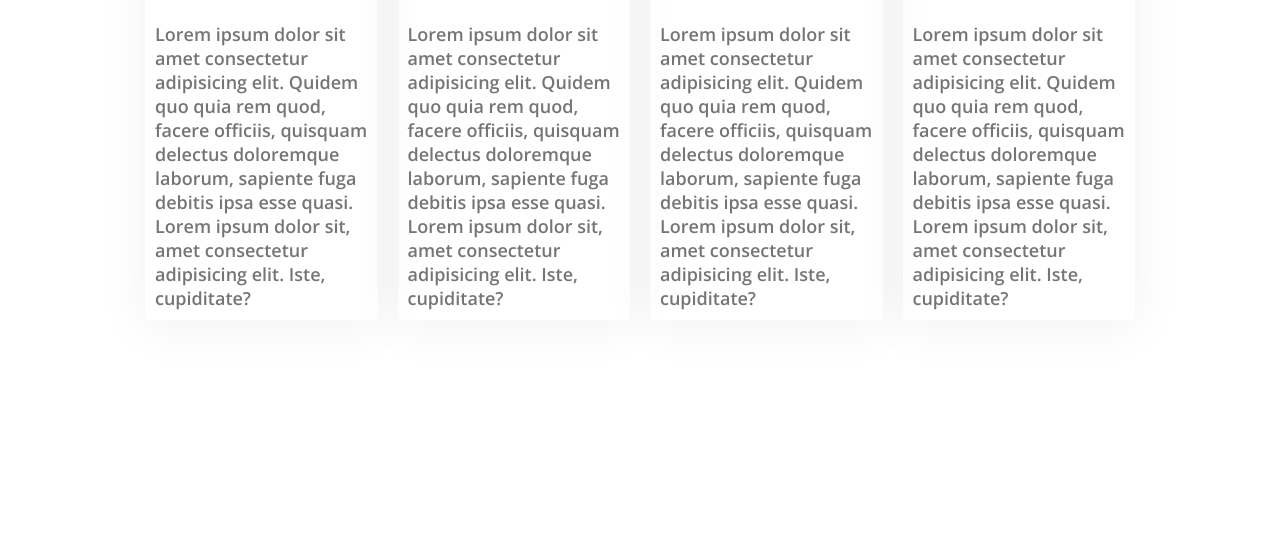
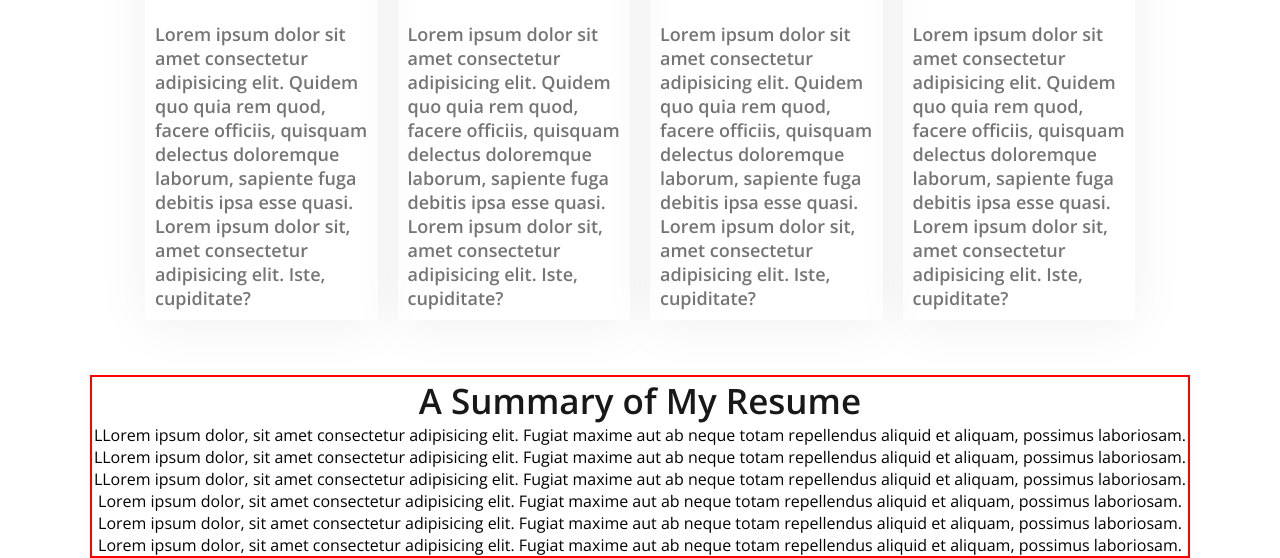
Before and after one commit to Coder7Raj/my-portfolio-website, a plain HTML site: page index.html in a window 1280 px wide. Shown: the part 1935-2493 px from the top of the page. Before the commit the page ends 2310 px from the top, so only its background shows below. Drawn offline with nearby package versions, Linux system fonts and the light colour scheme.

Commit message:
i have done the resume and education section

```diff
--- a/html/index.html
+++ b/index.html
@@ -121,6 +121,45 @@
           </div>
         </div>
       </section>
+      <section class="resume-summary">
+        <h1 class="section-tittle">A Summary of My Resume</h1>
+        <!-- <div class="resume-items"> -->
+        <div class="education-skills-with-content">
+          <div class="com-eng">
+            LLorem ipsum dolor, sit amet consectetur adipisicing elit. Fugiat
+            maxime aut ab neque totam repellendus aliquid et aliquam, possimus
+            laboriosam.
+          </div>
+          <div class="com-eng">
+            LLorem ipsum dolor, sit amet consectetur adipisicing elit. Fugiat
+            maxime aut ab neque totam repellendus aliquid et aliquam, possimus
+            laboriosam.
+          </div>
+          <div class="com-eng">
+            LLorem ipsum dolor, sit amet consectetur adipisicing elit. Fugiat
+            maxime aut ab neque totam repellendus aliquid et aliquam, possimus
+            laboriosam.
+          </div>
+        </div>
+        <div class="experience-skills-with-content">
+          <div class="frontend-dev">
+            Lorem ipsum dolor, sit amet consectetur adipisicing elit. Fugiat
+            maxime aut ab neque totam repellendus aliquid et aliquam, possimus
+            laboriosam.
+          </div>
+          <div class="frontend-dev">
+            Lorem ipsum dolor, sit amet consectetur adipisicing elit. Fugiat
+            maxime aut ab neque totam repellendus aliquid et aliquam, possimus
+            laboriosam.
+          </div>
+          <div class="frontend-dev">
+            Lorem ipsum dolor, sit amet consectetur adipisicing elit. Fugiat
+            maxime aut ab neque totam repellendus aliquid et aliquam, possimus
+            laboriosam.
+          </div>
+        </div>
+        <!-- </div> -->
+      </section>
     </main>
     <footer></footer>
   </body>
--- a/styles/style.css
+++ b/styles/style.css
@@ -98,6 +98,7 @@ body {
   padding-right: 20px;
 }
 
+/* main section */
 /* about section */
 
 main {
@@ -134,6 +135,7 @@ main {
   font-weight: 600;
 }
 
+/* my skill section */
 .technical-skills {
   margin-top: 130px;
   padding: 45px;
@@ -160,3 +162,25 @@ main {
   box-shadow: 0 6px 50px 0 rgba(0, 0, 0, 0.06);
   border: 5px;
 }
+
+.resume-summary {
+  border: 2px solid red;
+  display: flex;
+  /* justify-content: space-between; */
+  align-items: center;
+  flex-direction: column;
+}
+/*.education-skills-with-content,
+.experience-skills-with-content {
+  display: flex;
+  justify-content: space-between;
+  align-items: center;
+  flex-direction: column;
+  border: 2px solid;
+} */
+
+.com-eng,
+.frontend-dev {
+  display: flex;
+  flex-direction: column;
+}
```
